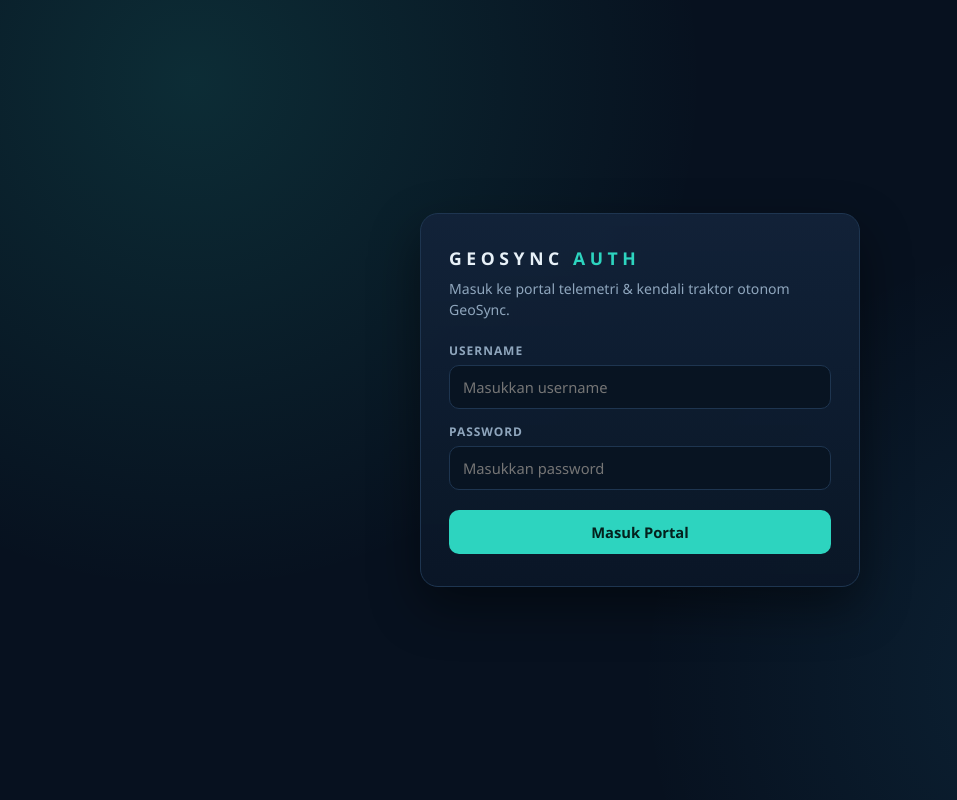
After one commit to cycwag/TEK1314-2026-Kel1-A1, a Flask app: page /login in a window 1280 px wide. The commit adds this page. Shown: the whole page, without its empty margins (0-957 px from the left). Run offline with Flask 3, Linux system fonts and the light colour scheme; parts of the project's set-up code (start-up, migrations or seed data) failed here and were passed over.

Commit message:
feat: add user/admin authentication with SQLi simulation and Firebase sync

```diff
--- a/backend-replika/app.py
+++ b/backend-replika/app.py
@@ -1,19 +1,23 @@
 import os
 import secrets
+import sqlite3
 from datetime import datetime, timezone
 from math import asin, cos, isfinite, radians, sin, sqrt
 
 import firebase_admin
 from dotenv import load_dotenv
 from firebase_admin import credentials, db
-from flask import Flask, jsonify, render_template, request
+from flask import Flask, jsonify, redirect, render_template, request, session, url_for
 
 BASE_DIR = os.path.dirname(os.path.abspath(__file__))
+USERS_DB_PATH = os.path.join(BASE_DIR, "users.db")
 
 load_dotenv(os.path.join(BASE_DIR, ".env"))
 API_KEY = os.getenv("API_KEY")
+SECRET_KEY = os.getenv("SECRET_KEY", "geosync-default-session-secret")
 FIREBASE_DB_URL = os.getenv("FIREBASE_DB_URL")
 FIREBASE_CRED_PATH = os.getenv("FIREBASE_CRED_PATH", "serviceAccountKey.json")
+VULN_SQLI = os.getenv("VULN_SQLI", "true").strip().lower() == "true"
 
 if not API_KEY:
     raise RuntimeError("API_KEY belum diset di file .env (lihat .env.example).")
@@ -37,6 +41,7 @@ if not firebase_admin._apps:
     firebase_admin.initialize_app(cred, {"databaseURL": FIREBASE_DB_URL})
 
 app = Flask(__name__)
+app.secret_key = SECRET_KEY
 app.config["MAX_CONTENT_LENGTH"] = 64 * 1024
 
 TELEMETRY_RULES = {
@@ -62,9 +67,102 @@ ALLOWED_COMMANDS = {
     "emergency_stop": ["fuel_cutoff", "crank_stop", "cooling_off"],
 }
 
+DEFAULT_USERS = [
+    ("admin", "geosyncadmin", "admin", "Supervisor Utama GeoSync"),
+    ("kelompok1", "kelompok123", "user", "Operator Traktor Blok A"),
+    ("bagas", "bagas123", "user", "Operator Lapangan Blok B"),
+]
+
 
 def now_ts():
     return datetime.now(timezone.utc).strftime("%Y-%m-%d %H:%M:%S")
+
+
+def init_users_db():
+    conn = sqlite3.connect(USERS_DB_PATH)
+    try:
+        conn.execute(
+            """
+            CREATE TABLE IF NOT EXISTS users (
+                id INTEGER PRIMARY KEY AUTOINCREMENT,
+                username TEXT UNIQUE NOT NULL,
+                password TEXT NOT NULL,
+                role TEXT NOT NULL,
+                full_name TEXT NOT NULL,
+                created_at TEXT DEFAULT CURRENT_TIMESTAMP
+            )
+            """
+        )
+
+        fb_users = None
+        try:
+            fb_snapshot = db.reference("/users").get()
+            if isinstance(fb_snapshot, dict):
+                fb_users = list(fb_snapshot.values())
+            elif isinstance(fb_snapshot, list):
+                fb_users = [u for u in fb_snapshot if isinstance(u, dict)]
+        except Exception as exc:
+            print(f"[WARN] gagal membaca /users dari Firebase: {exc}", flush=True)
+
+        if fb_users and len(fb_users) > 0:
+            conn.execute("DELETE FROM users")
+            for u in fb_users:
+                conn.execute(
+                    """
+                    INSERT INTO users (id, username, password, role, full_name, created_at)
+                    VALUES (?, ?, ?, ?, ?, ?)
+                    """,
+                    (
+                        u.get("id"),
+                        u.get("username"),
+                        u.get("password"),
+                        u.get("role", "user"),
+                        u.get("full_name", u.get("username")),
+                        u.get("created_at", now_ts()),
+                    ),
+                )
+            conn.commit()
+            print(f"[AUTH-SYNC] Berhasil sinkronisasi {len(fb_users)} user dari Firebase ke SQLite.", flush=True)
+        else:
+            count = conn.execute("SELECT COUNT(*) FROM users").fetchone()[0]
+            if count == 0:
+                conn.executemany(
+                    "INSERT INTO users (username, password, role, full_name) VALUES (?, ?, ?, ?)",
+                    DEFAULT_USERS,
+                )
+                conn.commit()
+
+            rows = conn.execute(
+                "SELECT id, username, password, role, full_name, created_at FROM users ORDER BY id ASC"
+            ).fetchall()
+            users_sync = {}
+            for row in rows:
+                users_sync[str(row[0])] = {
+                    "id": row[0],
+                    "username": row[1],
+                    "password": row[2],
+                    "role": row[3],
+                    "full_name": row[4],
+                    "created_at": row[5],
+                }
+            try:
+                db.reference("/users").set(users_sync)
+            except Exception as exc:
+                print(f"[WARN] gagal sinkronisasi /users ke Firebase: {exc}", flush=True)
+    finally:
+        conn.close()
+
+
+def get_users_list():
+    conn = sqlite3.connect(USERS_DB_PATH)
+    conn.row_factory = sqlite3.Row
+    try:
+        rows = conn.execute(
+            "SELECT id, username, password, role, full_name, created_at FROM users ORDER BY id ASC"
+        ).fetchall()
+        return [dict(row) for row in rows]
+    finally:
+        conn.close()
 
 
 def is_number(value):
@@ -76,6 +174,8 @@ def is_number(value):
 
 
 def authorized():
+    if session.get("role") == "admin":
+        return True
     provided = request.headers.get("X-API-Key", "")
     try:
         valid = secrets.compare_digest(provided, API_KEY)
@@ -152,9 +252,125 @@ def read_status():
     }
 
 
+def detect_sqli_pattern(text):
+    lowered = text.lower()
+    markers = ("'", '"', "--", "/*", "*/", " or ", " union ", "select ", "1=1")
+    return any(marker in lowered for marker in markers)
+
+
+@app.route("/login", methods=["GET", "POST"])
+def login():
+    if request.method == "GET":
+        if "user_id" in session:
+            return redirect(url_for("dashboard"))
+        return render_template("login.html", error=None, vuln_sqli=VULN_SQLI)
+
+    payload = request.get_json(silent=True) if request.is_json else request.form
+    username = str((payload or {}).get("username", "")).strip()
+    password = str((payload or {}).get("password", "")).strip()
+
+    if detect_sqli_pattern(username) or detect_sqli_pattern(password):
+        print(
+            f"[SUSPICIOUS-SQLI] indikasi payload SQL Injection dari {request.remote_addr}: "
+            f"username={username!r}, password={password!r}, vuln_mode={VULN_SQLI}",
+            flush=True,
+        )
+
+    conn = sqlite3.connect(USERS_DB_PATH)
+    conn.row_factory = sqlite3.Row
+    try:
+        if VULN_SQLI:
+            raw_query = (
+                f"SELECT id, username, role, full_name FROM users "
+                f"WHERE username = '{username}' AND password = '{password}'"
+            )
+            print(f"[AUTH-QUERY] {raw_query}", flush=True)
+            row = conn.execute(raw_query).fetchone()
+        else:
+            row = conn.execute(
+                "SELECT id, username, role, full_name FROM users WHERE username = ? AND password = ?",
+                (username, password),
+            ).fetchone()
+    except sqlite3.Error as exc:
+        print(
+            f"[SUSPICIOUS-SQLI] SQL error dari {request.remote_addr}: {exc}",
+            flush=True,
+        )
+        if request.is_json:
+            return jsonify({"error": f"SQL error: {exc}"}), 400
+        return (
+            render_template(
+                "login.html",
+                error=f"Database Error: {exc}",
+                vuln_sqli=VULN_SQLI,
+            ),
+            400,
+        )
+    finally:
+        conn.close()
+
+    if not row:
+        print(
+            f"[AUTH-FAIL] login gagal dari {request.remote_addr} untuk user={username!r}",
+            flush=True,
+        )
+        if request.is_json:
+            return jsonify({"error": "Username atau password salah"}), 401
+        return (
+            render_template(
+                "login.html",
+                error="Username atau password salah.",
+                vuln_sqli=VULN_SQLI,
+            ),
+            401,
+        )
+
+    session["user_id"] = row["id"]
+    session["username"] = row["username"]
+    session["role"] = row["role"]
+    session["full_name"] = row["full_name"]
+
+    print(
+        f"[AUTH-OK] login berhasil dari {request.remote_addr} -> "
+        f"user={row['username']} (role={row['role']})",
+        flush=True,
+    )
+
+    if request.is_json:
+        return (
+            jsonify(
+                {
+                    "status": "ok",
+                    "username": row["username"],
+                    "role": row["role"],
+                    "full_name": row["full_name"],
+                }
+            ),
+            200,
+        )
+
+    return redirect(url_for("dashboard"))
+
+
+@app.route("/logout", methods=["GET", "POST"])
+def logout():
+    session.clear()
+    return redirect(url_for("login"))
+
+
 @app.route("/", methods=["GET"])
 def dashboard():
-    return render_template("dashboard.html")
+    if "user_id" not in session:
+        return redirect(url_for("login"))
+    return render_template(
+        "dashboard.html",
+        user={
+            "username": session.get("username"),
+            "role": session.get("role"),
+            "full_name": session.get("full_name"),
+        },
+        vuln_sqli=VULN_SQLI,
+    )
 
 
 @app.route("/api/telemetry", methods=["POST"])
@@ -243,14 +459,21 @@ def queue_command():
     if command not in ALLOWED_COMMANDS:
         return reject("perintah tidak dikenal", data)
 
+    actor = session.get("username", "api-key")
     record = {
         "command": command,
+        "issued_by": actor,
         "status": "accepted",
         "ts": now_ts(),
     }
     new_ref = db.reference("/commands").push(record)
 
-    payload = {"status": "accepted", "id": new_ref.key, "command": command}
+    payload = {
+        "status": "accepted",
+        "id": new_ref.key,
+        "command": command,
+        "issued_by": actor,
+    }
     if ALLOWED_COMMANDS[command]:
         payload["sequence"] = ALLOWED_COMMANDS[command]
     return jsonify(payload), 202
@@ -314,6 +537,13 @@ def create_route():
     )
 
 
+@app.route("/api/users", methods=["GET"])
+def api_users():
+    if not authorized():
+        return jsonify({"error": "unauthorized"}), 401
+    return jsonify({"users": get_users_list()}), 200
+
+
 @app.route("/api/status", methods=["GET"])
 def device_status():
     if not authorized():
@@ -324,9 +554,22 @@ def device_status():
 
 @app.route("/dashboard/data", methods=["GET"])
 def dashboard_data():
+    if "user_id" not in session:
+        return jsonify({"error": "unauthorized"}), 401
+
     payload = read_status()
     payload["history"] = read_history(10)
+    payload["current_user"] = {
+        "username": session.get("username"),
+        "role": session.get("role"),
+        "full_name": session.get("full_name"),
+    }
+    if session.get("role") == "admin":
+        payload["users"] = get_users_list()
     return jsonify(payload), 200
+
+
+init_users_db()
 
 
 if __name__ == "__main__":
--- /dev/null
+++ b/backend-replika/templates/login.html
@@ -0,0 +1,128 @@
+<!DOCTYPE html>
+<html lang="id">
+<head>
+<meta charset="UTF-8">
+<meta name="viewport" content="width=device-width, initial-scale=1">
+<title>Login — GeoSync Control Center</title>
+<style>
+:root {
+  color-scheme: dark;
+  --bg: #07111f;
+  --panel: #0e1b2d;
+  --line: #1e3550;
+  --text: #e8f1f8;
+  --muted: #8fa6bd;
+  --accent: #2dd4bf;
+  --warning: #fbbf24;
+  --danger: #fb7185;
+  --ok: #34d399;
+}
+* { box-sizing: border-box; }
+body {
+  margin: 0;
+  min-height: 100vh;
+  display: grid;
+  place-items: center;
+  padding: 24px;
+  background:
+    radial-gradient(circle at 15% 10%, rgba(45, 212, 191, 0.14), transparent 32rem),
+    radial-gradient(circle at 85% 85%, rgba(56, 189, 248, 0.1), transparent 28rem),
+    var(--bg);
+  color: var(--text);
+  font-family: "Segoe UI", system-ui, -apple-system, sans-serif;
+}
+.login-card {
+  width: min(440px, 100%);
+  padding: 32px 28px;
+  background: linear-gradient(180deg, rgba(18, 35, 58, 0.92), rgba(10, 22, 38, 0.98));
+  border: 1px solid var(--line);
+  border-radius: 18px;
+  box-shadow: 0 20px 50px rgba(0, 0, 0, 0.45);
+}
+.brand {
+  font-size: 1.1rem;
+  font-weight: 700;
+  letter-spacing: 0.26em;
+}
+.brand span { color: var(--accent); }
+.subtitle {
+  margin: 8px 0 22px;
+  color: var(--muted);
+  font-size: 0.88rem;
+  line-height: 1.5;
+}
+form {
+  display: grid;
+  gap: 14px;
+}
+label {
+  display: block;
+  margin-bottom: 6px;
+  color: var(--muted);
+  font-size: 0.75rem;
+  font-weight: 600;
+  letter-spacing: 0.08em;
+  text-transform: uppercase;
+}
+input {
+  width: 100%;
+  padding: 11px 13px;
+  color: var(--text);
+  background: #081422;
+  border: 1px solid var(--line);
+  border-radius: 10px;
+  font: inherit;
+  font-size: 0.92rem;
+}
+input:focus {
+  outline: 2px solid rgba(45, 212, 191, 0.45);
+  outline-offset: 1px;
+  border-color: var(--accent);
+}
+button {
+  margin-top: 6px;
+  padding: 12px 18px;
+  border: 0;
+  border-radius: 10px;
+  background: var(--accent);
+  color: #04211d;
+  font: inherit;
+  font-size: 0.92rem;
+  font-weight: 700;
+  cursor: pointer;
+}
+button:hover { background: #5eead4; }
+.error-box {
+  padding: 10px 12px;
+  margin-bottom: 14px;
+  border-radius: 10px;
+  border: 1px solid rgba(251, 113, 133, 0.4);
+  background: rgba(251, 113, 133, 0.12);
+  color: var(--danger);
+  font-size: 0.84rem;
+}
+</style>
+</head>
+<body>
+<div class="login-card">
+  <div class="brand">GEOSYNC <span>AUTH</span></div>
+  <p class="subtitle">Masuk ke portal telemetri & kendali traktor otonom GeoSync.</p>
+
+  {% if error %}
+    <div class="error-box">{{ error }}</div>
+  {% endif %}
+
+  <form method="POST" action="/login">
+    <div>
+      <label for="username">Username</label>
+      <input id="username" name="username" type="text" placeholder="Masukkan username" required autocomplete="off">
+    </div>
+    <div>
+      <label for="password">Password</label>
+      <input id="password" name="password" type="password" placeholder="Masukkan password" required autocomplete="off">
+    </div>
+    <button type="submit">Masuk Portal</button>
+  </form>
+</div>
+</body>
+</html>
```
Also changed, not shown: backend-replika/templates/dashboard.html (+168 -57 lines), 1 other file.
